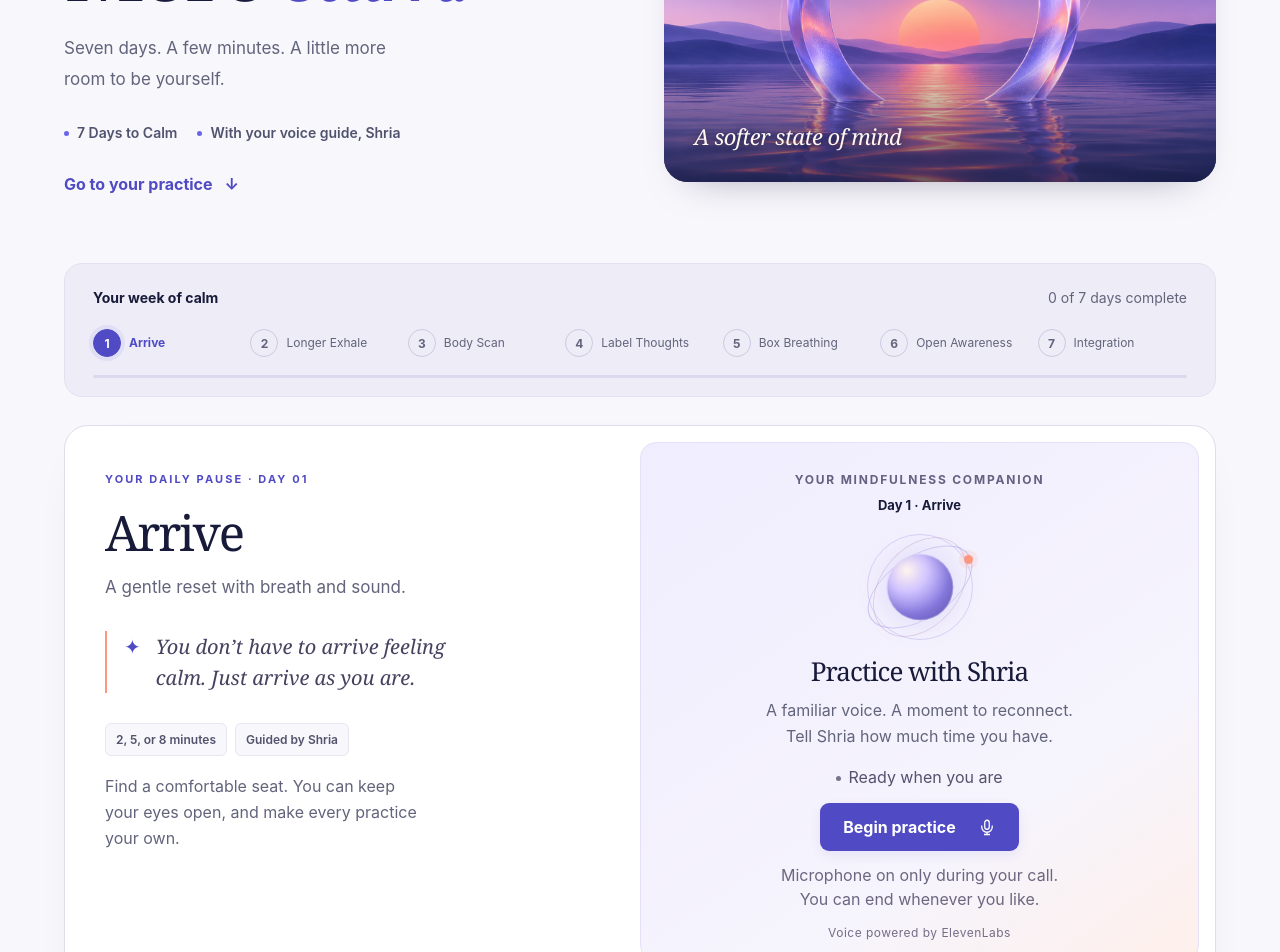
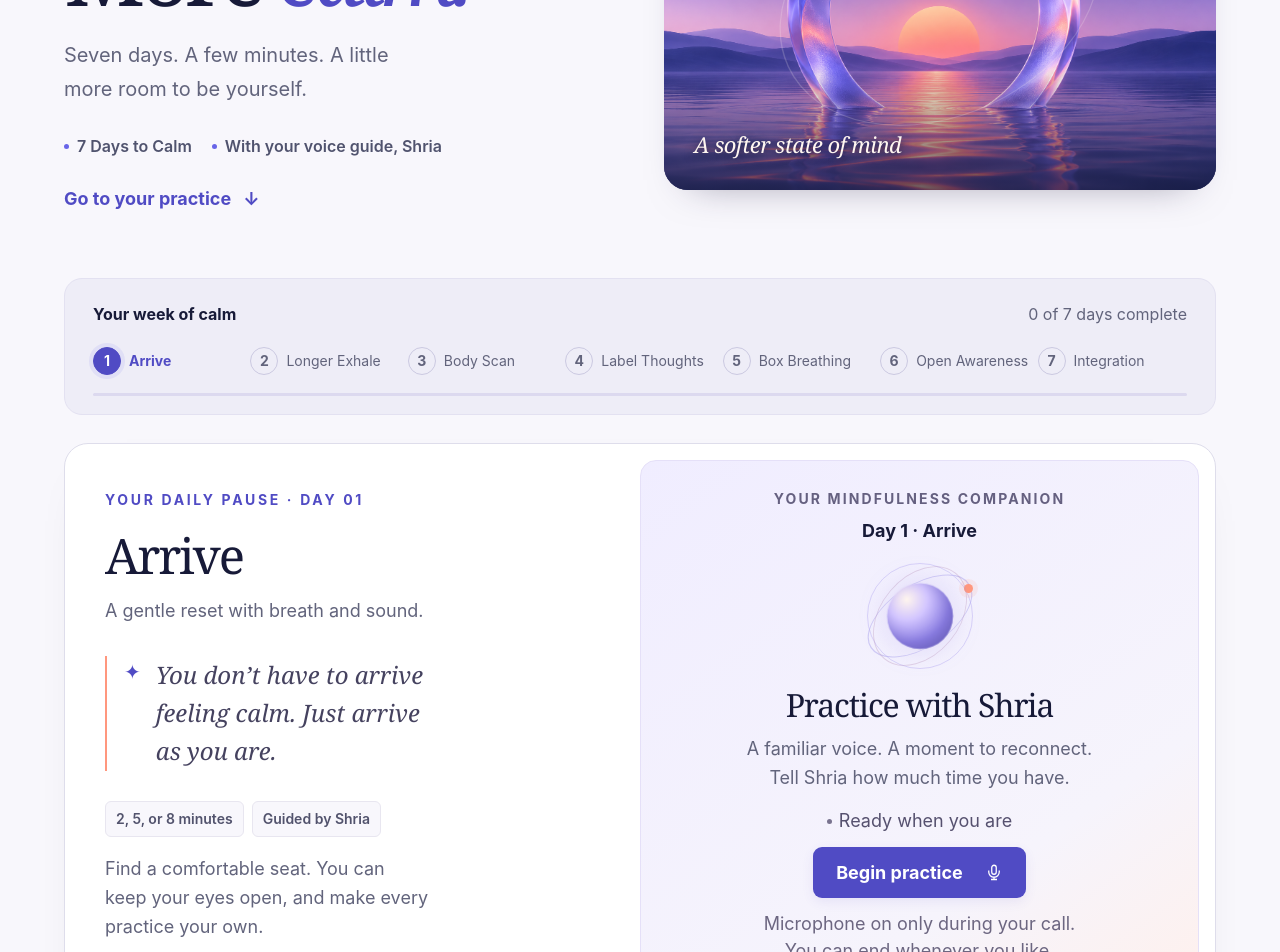
Before and after one commit to darnellt0/7-days-to-calm, a Next.js app in the folder em-frontend/: page /7-days-to-calm in a window 1280 px wide. Shown: the part 360-1312 px from the top of the page. Built offline with nearby package versions, Linux system fonts and the light colour scheme.

Commit message:
Increase app text sizes and document design-agent review limits

```diff
--- a/em-frontend/app/globals.css
+++ b/em-frontend/app/globals.css
@@ -12,6 +12,9 @@
   --coral: #ff977e;
   --paper: #f8f7fc;
   --line: #deddeb;
+  --text-body: 18px;
+  --text-support: 16px;
+  --text-label: 14px;
 }
 
 * { box-sizing: border-box; }
@@ -205,15 +208,25 @@ h1, h2, h3, p { margin: 0; }
   *, *::before, *::after { animation: none !important; transition: none !important; }
 }
 
-/* OpenClaw design review: comfortable functional type, without shrinking on phones. */
-.practice-description { font-size: 17px; }
-.gentle-note, .guide-invitation, .session-status { font-size: 16px; line-height: 1.6; }
-.microphone-note { font-size: 16px; line-height: 1.5; }
-.button { font-size: 16px; max-width: 100%; }
-.journey-caption { flex-wrap: wrap; font-size: 14px; }
-.intro-details, .progress-tools, .site-footer { font-size: 14px; }
-.header-note { font-size: 12px; }
-.practice-footer p, .practice-footer .footer-title { font-size: 15px; }
-.guide-label, .voice-credit, .practice-details span { font-size: 12px; }
-.intro-start { gap: 12px; padding: 6px 14px; margin-left: -14px; font-size: 16px; border-radius: 8px; }
+/* Readability scale: preserve these minimums at narrow breakpoints too. */
+body { font-size: var(--text-body); }
+.challenge-intro .intro-copy > p:not(.eyebrow) { font-size: 20px; line-height: 1.7; }
+.practice-description, .gentle-note, .guide-invitation, .session-status { font-size: var(--text-body); line-height: 1.6; }
+.microphone-note { font-size: var(--text-body); line-height: 1.5; }
+.button { font-size: var(--text-body); max-width: 100%; }
+.journey-caption { flex-wrap: wrap; font-size: var(--text-support); }
+.intro-details, .progress-tools, .site-footer, .brand, .header-note { font-size: var(--text-support); }
+.practice-footer p, .practice-footer .footer-title { font-size: var(--text-body); }
+.guide-label, .voice-credit, .practice-details span, .eyebrow, .day-title, .day-number { font-size: var(--text-label); }
+.guide-day { font-size: var(--text-body); }
+.shria-guide h3 { font-size: 32px; }
+.intention-note p { font-size: 24px; line-height: 1.6; }
+.conversation-transcript p, .calm-dialog > p:not(.eyebrow), .voice-error, .storage-note { font-size: var(--text-body); }
+.conversation-transcript strong, .calm-toast, .next-chapter .offer-detail, .member-link { font-size: var(--text-support) !important; }
+.next-chapter > p:not(.eyebrow) { font-size: var(--text-body); }
+.intro-start { gap: 12px; padding: 6px 14px; margin-left: -14px; font-size: var(--text-body); border-radius: 8px; }
 .intro-start:hover { background: var(--lavender); }
+@media (max-width: 760px) {
+  .mobile-current-day { font-size: 20px; }
+  .day-number { flex-basis: 30px; width: 30px; min-width: 30px; height: 30px; }
+}
```
Also changed, not shown: 1 other file (tests, documents, lock files or other folders).
